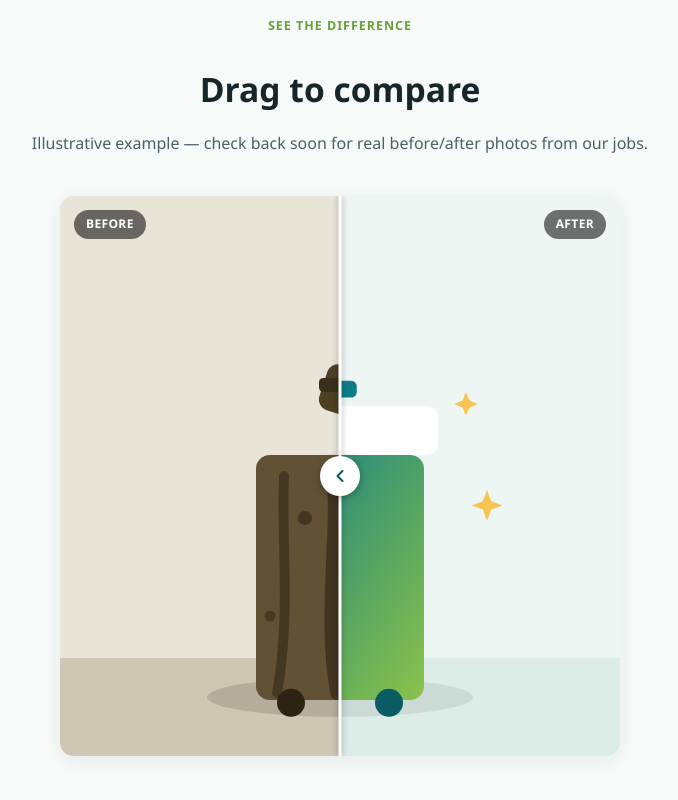
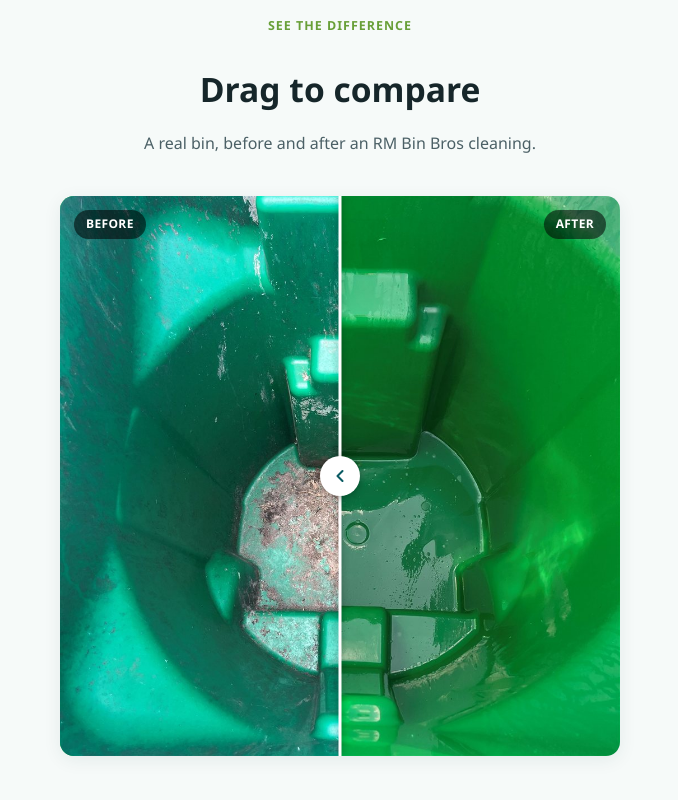
Before and after one commit to reidmrobins-design/rm-bin-bros, a website: page public/index.html in a window 1280 px wide. Shown: the part 1500-2300 px from the top of the page, without its empty margins (300-978 px from the left). Drawn offline with Linux system fonts and the light colour scheme.

Commit message:
Swap before/after slider to real photos
Replace the illustrated placeholder graphics with real customer bin
photos (converted from HEIC, cropped/aligned to matching squares so
the interior latch and drain line up between before and after).

```diff
--- a/public/index.html
+++ b/public/index.html
@@ -119,11 +119,11 @@
       <div class="section-head">
         <span class="eyebrow">See The Difference</span>
         <h2>Drag to compare</h2>
-        <p>Illustrative example — check back soon for real before/after photos from our jobs.</p>
+        <p>A real bin, before and after an RM Bin Bros cleaning.</p>
       </div>
       <div class="ba-slider">
-        <img class="ba-after" src="images/bin-after.svg" alt="Bin after RM Bin Bros cleaning: bright, sanitized, and odor-free" />
-        <img class="ba-before" src="images/bin-before.svg" alt="Bin before cleaning: grimy, stained, and attracting flies" />
+        <img class="ba-after" src="images/bin-after.jpg" alt="Inside of a trash bin after RM Bin Bros cleaning: bright green, wet-clean, and free of grime" />
+        <img class="ba-before" src="images/bin-before.jpg" alt="Inside of a trash bin before cleaning: caked dirt and grime at the bottom" />
         <span class="ba-label ba-label-before">BEFORE</span>
         <span class="ba-label ba-label-after">AFTER</span>
         <div class="ba-handle-line"></div>
```
Also changed, not shown: public/images/bin-after.jpg (added), public/images/bin-after.svg (deleted), public/images/bin-before.jpg (added), public/images/bin-before.svg (deleted).
